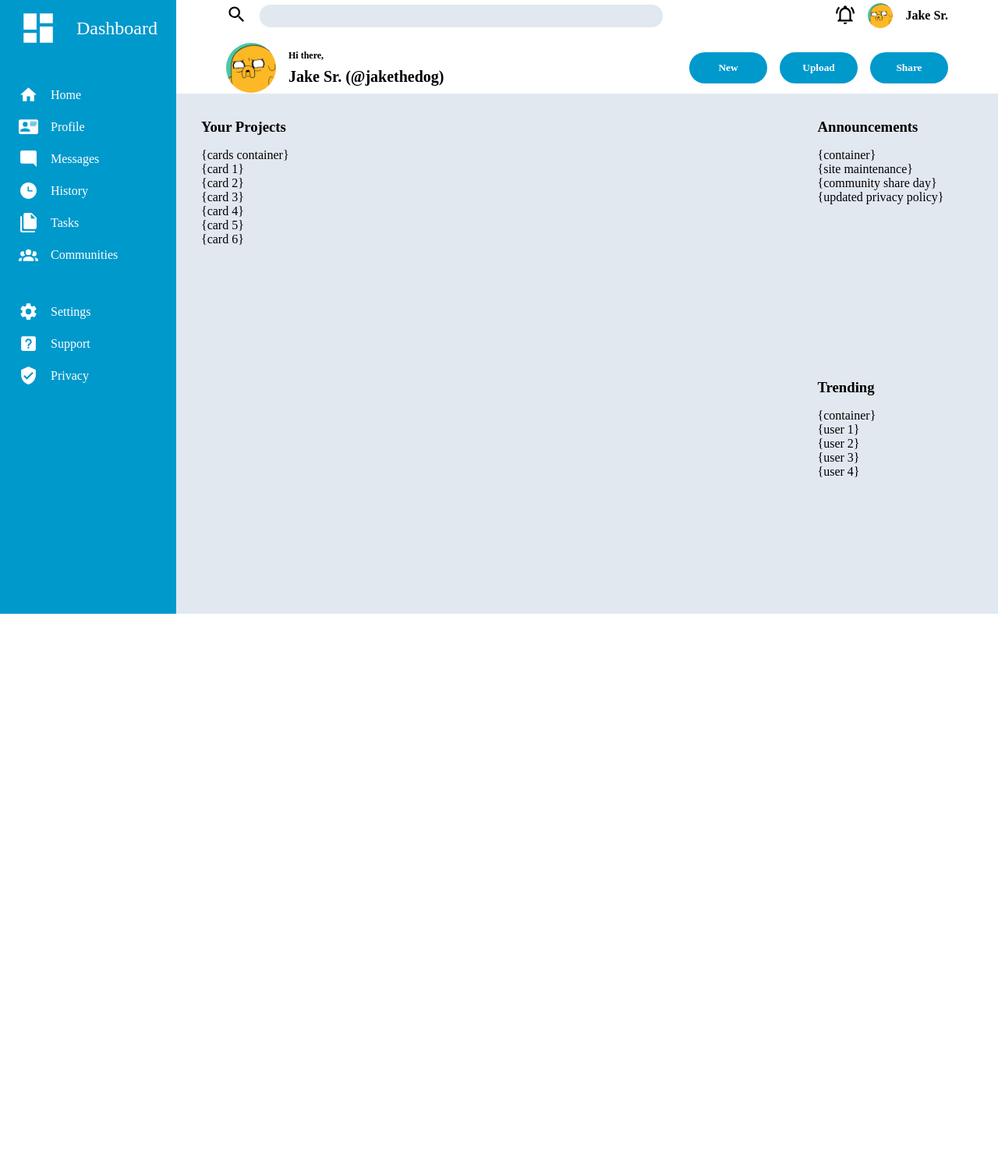
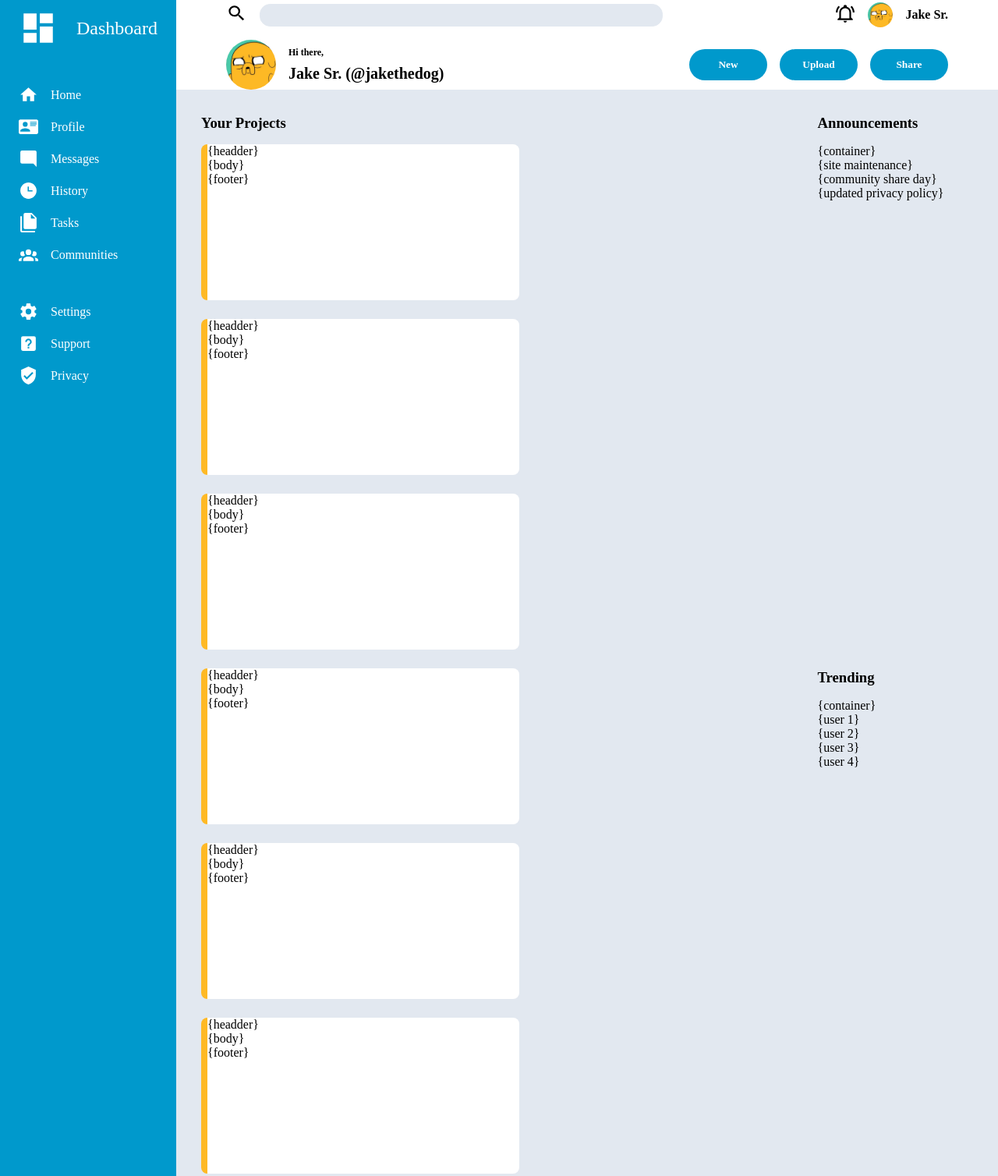
Before and after one commit to evannartea/the-odin-project, a plain HTML site: page full-stack-javascript/01-intermediate-html-and-css/projects/02-admin-dashboard/index.html in a window 1280 px wide. Shown: the part 13-1521 px from the top of the page at 78% size. Before the commit the page ends 800 px from the top, so only its background shows below. Drawn offline with Linux system fonts and the light colour scheme; a web font is replaced by a local one.

Commit message:
add sections to cards

```diff
--- a/full-stack-javascript/01-intermediate-html-and-css/projects/02-admin-dashboard/index.html
+++ b/full-stack-javascript/01-intermediate-html-and-css/projects/02-admin-dashboard/index.html
@@ -75,14 +75,42 @@
                 <section class="main-projects">
                     <h3>Your Projects</h3>
 
-                    <div>
-                        {cards container}
-                        <div>{card 1}</div>
-                        <div>{card 2}</div>
-                        <div>{card 3}</div>
-                        <div>{card 4}</div>
-                        <div>{card 5}</div>
-                        <div>{card 6}</div>
+                    <div class="projects-card-container">
+                        <div class="projects-card">
+                            <div>{headder}</div>
+                            <div>{body}</div>
+                            <div>{footer}</div>
+                        </div>
+
+                        <div class="projects-card">
+                            <div>{headder}</div>
+                            <div>{body}</div>
+                            <div>{footer}</div>
+                        </div>
+
+                        <div class="projects-card">
+                            <div>{headder}</div>
+                            <div>{body}</div>
+                            <div>{footer}</div>
+                        </div>
+
+                        <div class="projects-card">
+                            <div>{headder}</div>
+                            <div>{body}</div>
+                            <div>{footer}</div>
+                        </div>
+
+                        <div class="projects-card">
+                            <div>{headder}</div>
+                            <div>{body}</div>
+                            <div>{footer}</div>
+                        </div>
+
+                        <div class="projects-card">
+                            <div>{headder}</div>
+                            <div>{body}</div>
+                            <div>{footer}</div>
+                        </div>
                     </div>
                 </section>
 
```
